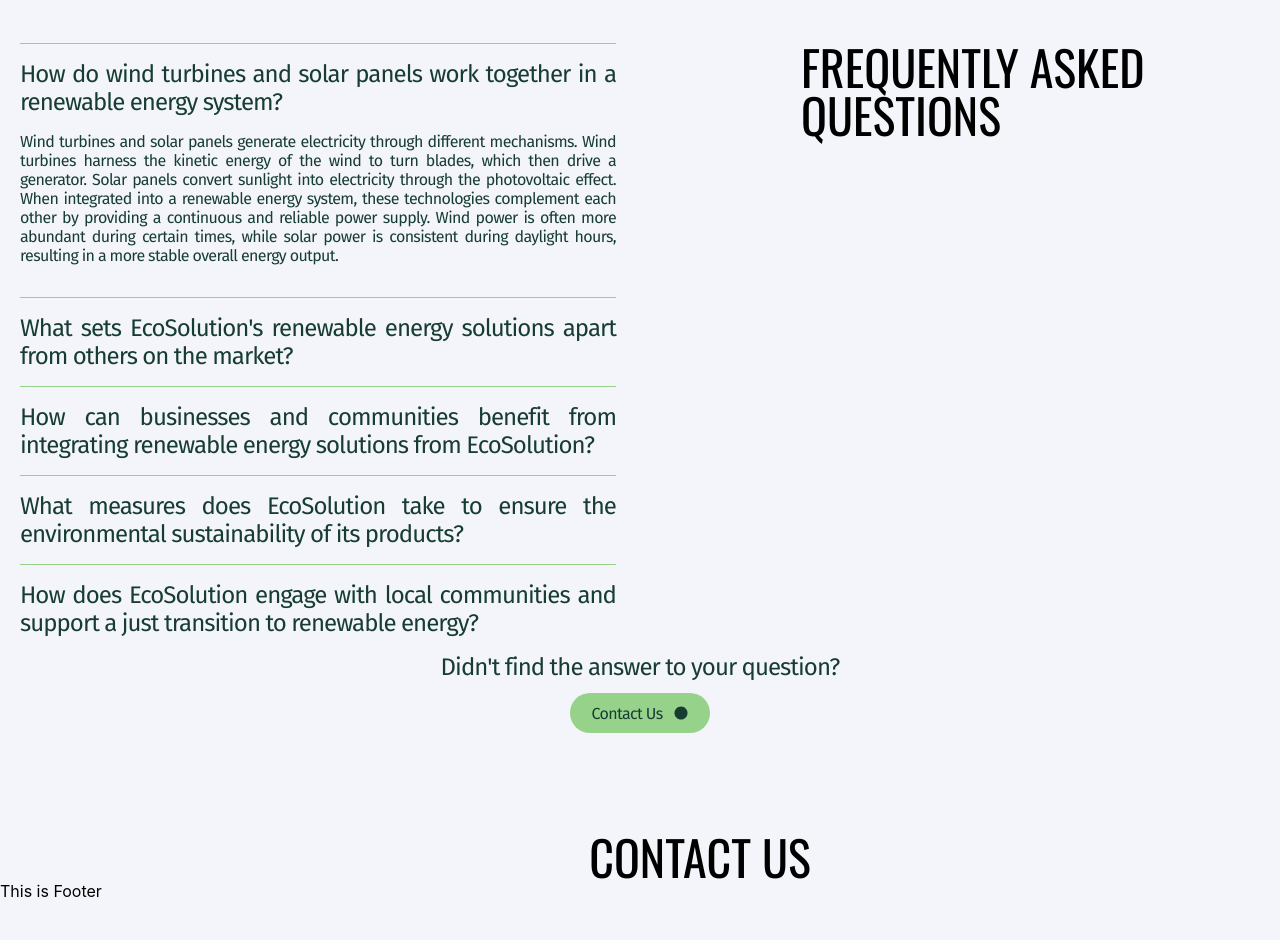
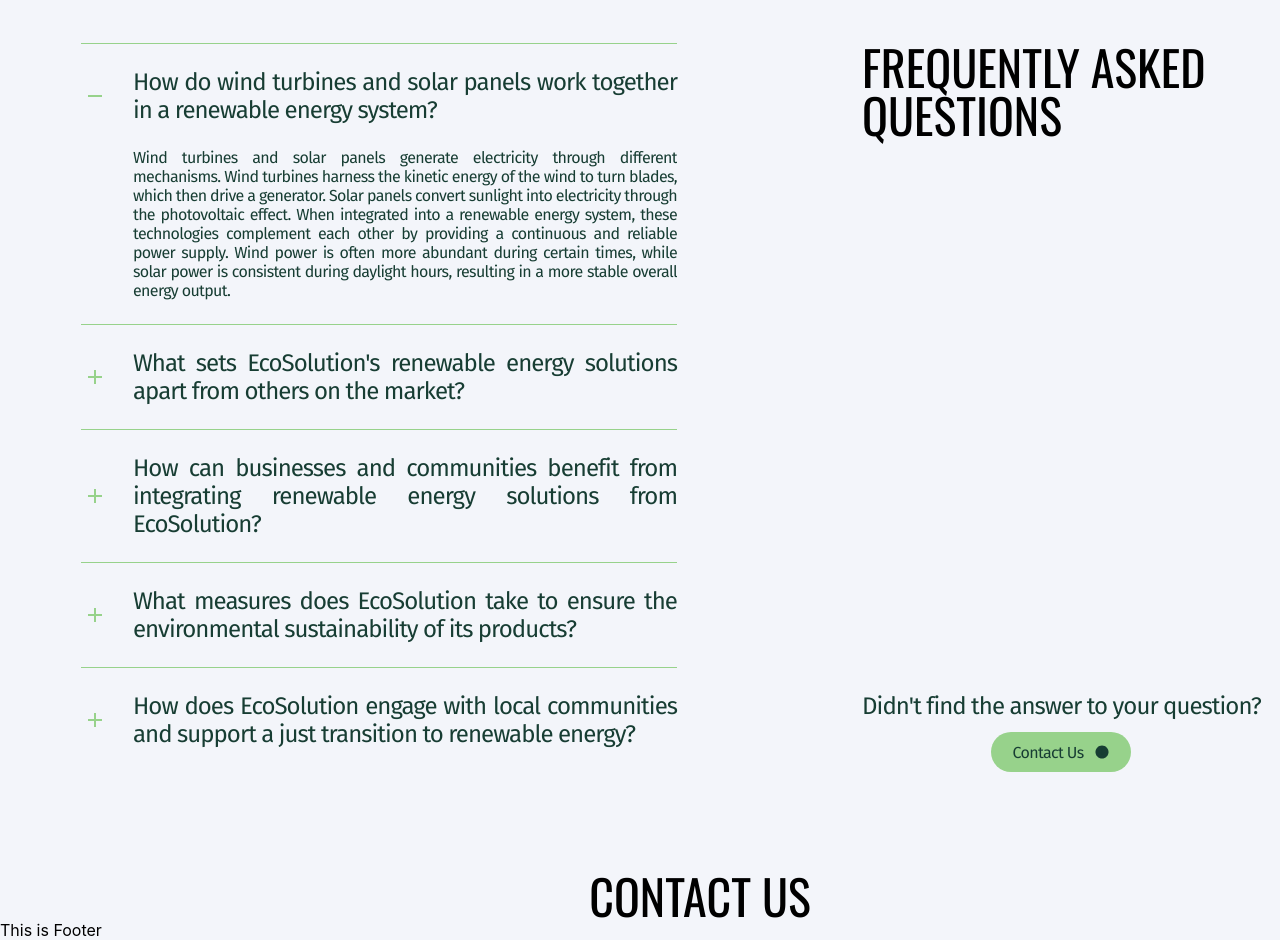
Before and after one commit to PrataCat/ecosolution-landing, a React (Create React App) app: page / in a window 1280 px wide. Shown: the part 1920-2860 px from the top of the page. Before the commit the page ends 2821 px from the top, so only its background shows below. Built offline with nearby package versions, Linux system fonts and the light colour scheme.

Commit message:
fix FAQ component css

```diff
--- a/src/components/Buttons/Buttons.styled.jsx
+++ b/src/components/Buttons/Buttons.styled.jsx
@@ -118,9 +118,7 @@
     stroke ${theme.transitionTimingFunction};
 
   &:hover,
-  &:focus,
-  &:hover > svg,
-  &:focus > svg {
+  &:hover > svg {
     stroke: ${theme.accentColor};
     background-color: ${theme.accentColorDark};
   }
--- a/src/components/FAQ/AccordionItem.jsx
+++ b/src/components/FAQ/AccordionItem.jsx
@@ -2,6 +2,7 @@
   AccordionIcon,
   Answer,
   Ask,
+  AskWrap,
   Item,
   StrokeOne,
   StrokeTwo,
@@ -10,11 +11,13 @@
 const AccordionItem = ({ ask, answer, isActive, onClick }) => {
   return (
     <Item active={isActive ? "true" : null} onClick={onClick}>
-      <AccordionIcon active={isActive ? "true" : null}>
-        <StrokeOne active={isActive ? "true" : null}></StrokeOne>
-        <StrokeTwo></StrokeTwo>
-      </AccordionIcon>
-      <Ask>{ask}</Ask>
+      <AskWrap>
+        <AccordionIcon active={isActive ? "true" : null}>
+          <StrokeOne active={isActive ? "true" : null}></StrokeOne>
+          <StrokeTwo></StrokeTwo>
+        </AccordionIcon>
+        <Ask>{ask}</Ask>
+      </AskWrap>
       <Answer active={isActive ? "true" : null}>{answer}</Answer>
     </Item>
   );
--- a/src/components/FAQ/AccordionItem.styled.jsx
+++ b/src/components/FAQ/AccordionItem.styled.jsx
@@ -13,47 +13,82 @@
 
   border-top: 1px solid ${theme.accentColor};
   cursor: pointer;
+
+  @media screen and (min-width: 768px) {
+  }
+
+  @media screen and (min-width: 1280px) {
+    padding-top: 24px;
+    padding-bottom: 24px;
+  }
 `;
+export const AskWrap = styled.div`
+  display: flex;
+  align-items: center;
+`;
+
 export const AccordionIcon = styled.button`
-  content: "";
-  position: absolute;
   width: 16px;
   height: 16px;
-  transform: translateX(-2.5rem) translateY(-0.25rem);
+  padding: 4px;
+  margin-right: 8px;
+
   background-color: transparent;
   border: none;
+
+  @media screen and (min-width: 768px) {
+    width: 28px;
+    height: 28px;
+    padding: 7px;
+    margin-right: 16px;
+  }
+
+  @media screen and (min-width: 1280px) {
+    margin-right: 24px;
+  }
 `;
 
 export const StrokeOne = styled.div`
-  content: "";
-  position: relative;
-  z-zindex: 1;
-  transition: 0.5s all;
-
-  width: 2px;
-  height: 16px;
+  width: 1px;
+  height: 8px;
 
   background-color: ${theme.accentColor};
   transform: ${(props) =>
     props.active
-      ? "translateX(calc(16px / 2 - 1px)) rotate(90deg)"
-      : "translateX(calc(16px / 2 - 1px)) rotate(0deg)"};
+      ? "translateX(calc(8px / 2 - 0.5px)) rotate(90deg)"
+      : "translateX(calc(8px / 2 - 0.5px)) rotate(0deg)"};
+  transition: 0.5s all;
+
+  @media screen and (min-width: 768px) {
+    width: 2px;
+    height: 14px;
+
+    transform: ${(props) =>
+      props.active
+        ? "translateX(calc(14px / 2 - 1px)) rotate(90deg)"
+        : "translateX(calc(14px / 2 - 1px)) rotate(0deg)"};
+  }
 `;
 
 export const StrokeTwo = styled.div`
-  content: "";
-  position: relative;
-  z-zindex: 2;
-  transition: 0.5s all;
-
-  width: 16px;
-  height: 2px;
+  width: 8px;
+  height: 1px;
 
   background-color: ${theme.accentColor};
   transform: ${(props) =>
     props.active
-      ? "translateY(calc(-16px / 2 - 1px))"
-      : "translateY(calc(-16px / 2 - 1px))"};
+      ? "translateY(calc(-8px / 2 - 0.5px))"
+      : "translateY(calc(-8px / 2 - 0.5px))"};
+  transition: 0.5s all;
+
+  @media screen and (min-width: 768px) {
+    width: 14px;
+    height: 2px;
+    transform: ${(props) =>
+      props.active
+        ? "translateY(calc(-14px / 2 - 1px))"
+        : "translateY(calc(-14px / 2 - 1px))"};
+  }
 `;
 
 export const Ask = styled.h4`
@@ -77,8 +112,7 @@
 export const Answer = styled.p`
   max-height: ${(props) => (props.active ? "auto " : "0")};
   margin-top: ${(props) => (props.active ? "16px" : "0")};
-  margin-bottom: ${(props) => (props.active ? "16px" : "0")};
-  margin-left: 0;
+  margin-left: 24px;
   margin-right: 0;
 
   overflow: hidden;
@@ -98,9 +132,12 @@
   }
 
   @media screen and (min-width: 768px) {
+    margin-left: 44px;
   }
 
   @media screen and (min-width: 1280px) {
+    margin-top: ${(props) => (props.active ? "24px" : "0")};
+    margin-left: 52px;
     font-size: 16px;
     letter-spacing: -0.64px;
   }
--- a/src/components/FAQ/FAQ.jsx
+++ b/src/components/FAQ/FAQ.jsx
@@ -8,6 +8,7 @@
   AccordionTitle,
   AccordionWrap,
   LastQuest,
+  LastQuestWrap,
 } from "./FAQ.styled";
 import { ContactBtn } from "../Buttons/Buttons";
 import { IconContact } from "../Header/Header.styled";
@@ -84,8 +85,8 @@
             isActive={currentActive === 5}
             onClick={() => hendleAccordionClick(5)}
           />
-        </AccordionList>
-      </AccordionWrap>
+        </AccordionList>{" "}
+        <LastQuestWrap>
           <LastQuest>Didn't find the answer to your question?</LastQuest>
           <Link to="contact-us" spy={true} smooth={true}>
             <ContactBtn prop={"active"}>
@@ -95,6 +96,8 @@
               </IconContact>
             </ContactBtn>
           </Link>
+        </LastQuestWrap>
+      </AccordionWrap>
     </Container>
   );
 };
--- a/src/components/FAQ/FAQ.styled.jsx
+++ b/src/components/FAQ/FAQ.styled.jsx
@@ -9,7 +9,7 @@
     margin-top: 100px;
     display: flex;
     flex-direction: row-reverse;
-    justify-content: flex-end;
+    position: relative;
   }
 
   @media screen and (min-width: 1280px) {
@@ -50,9 +50,26 @@
   }
 `;
 
+export const LastQuestWrap = styled.div`
+  width: 100%;
+  margin-top: 36px;
+
+  @media screen and (min-width: 768px) {
+    width: 347px;
+    margin-left: 24px;
+    position: absolute;
+    bottom: 0;
+    right: 0;
+  }
+
+  @media screen and (min-width: 1280px) {
+    width: 398px;
+    margin-left: 185px;
+  }
+`;
+
 export const LastQuest = styled.h4`
   width: 100%;
-  margin-top: 36px auto 12px auto;
 
   display: flex;
   justify-content: center;
@@ -66,10 +83,11 @@
   letter-spacing: -0.72px;
 
   @media screen and (min-width: 768px) {
-    margin-top: 0;
+    width: 300px;
   }
 
   @media screen and (min-width: 1280px) {
+    width: 399px;
     font-size: 24px;
     letter-spacing: -0.96px;
   }
```
Lines whose indentation alone changed are shown as unchanged.
